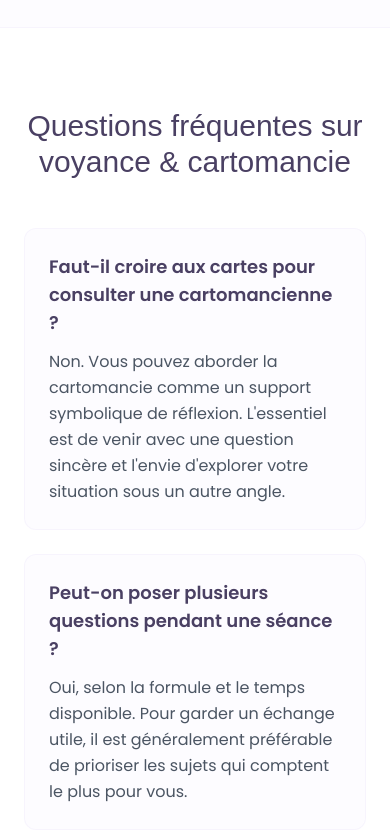
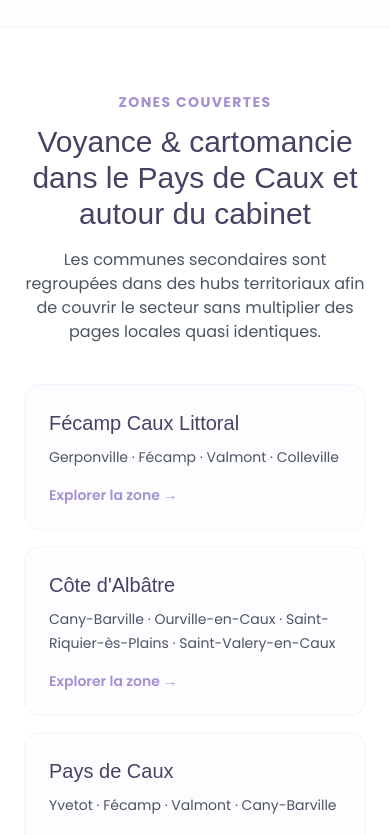
Before and after one commit to Creativityliberty/Tourma-line, a React (Vite) app: page /cartomancie in a window 390 px wide. Shown: the part 4400-5235 px from the top of the page. Built offline with nearby package versions, Linux system fonts and the light colour scheme; a web font is replaced by a local one.

Commit message:
feat(seo): link service pillars to territory hubs

```diff
--- a/src/pages/ServicePage.tsx
+++ b/src/pages/ServicePage.tsx
@@ -5,6 +5,7 @@ import { Header } from "../components/layout/Header";
 import { Footer } from "../components/layout/Footer";
 import { WhatsAppIcon, MapPinIcon, ArrowLeftIcon } from "../components/ui/icons";
 import { getPremiumLocalTargetsForService } from "../data/localSeoStrategy.mjs";
+import { territorialHubs } from "../data/territorialHubs.mjs";
 
 interface ServicePageProps {
   title: string;
@@ -169,6 +170,37 @@ export const ServicePage = ({
           </section>
         )}
 
+        <section className="py-16 bg-white" aria-label="Zones couvertes">
+          <div className="container mx-auto px-6 max-w-5xl">
+            <div className="text-center mb-10">
+              <p className="text-brand-purple text-sm font-bold uppercase tracking-widest mb-3">
+                Zones couvertes
+              </p>
+              <h2 className="text-3xl sm:text-4xl font-display text-brand-dark mb-4">
+                {title} dans le Pays de Caux et autour du cabinet
+              </h2>
+              <p className="text-gray-600 max-w-3xl mx-auto">
+                Les communes secondaires sont regroupées dans des hubs territoriaux afin de couvrir le secteur sans multiplier des pages locales quasi identiques.
+              </p>
+            </div>
+            <div className="grid md:grid-cols-3 gap-4">
+              {territorialHubs.map((hub) => (
+                <Link
+                  key={hub.slug}
+                  to={`/zones/${hub.slug}`}
+                  className="rounded-2xl border border-brand-lilas/30 bg-brand-lilas/10 p-6 hover:border-brand-purple hover:shadow-md transition-all"
+                >
+                  <span className="block font-display text-xl text-brand-dark mb-2">{hub.label}</span>
+                  <span className="text-sm leading-relaxed text-gray-600">
+                    {hub.coverageExamples.slice(0, 4).join(" · ")}
+                  </span>
+                  <span className="mt-4 block text-sm font-semibold text-brand-purple">Explorer la zone →</span>
+                </Link>
+              ))}
+            </div>
+          </div>
+        </section>
+
         <section
           className="py-20 bg-white"
           aria-label="Questions fréquentes"
```
